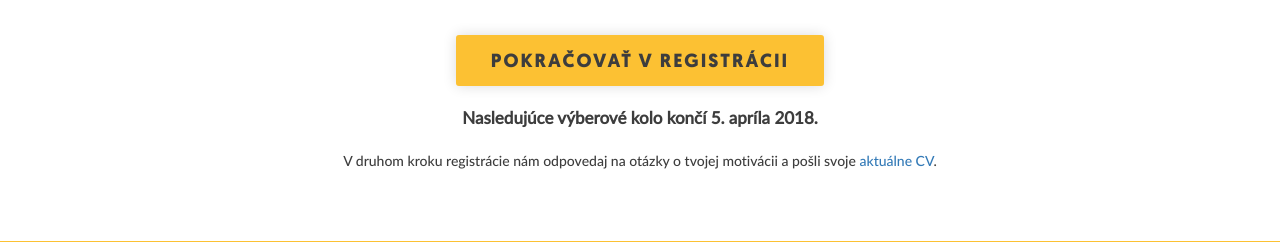
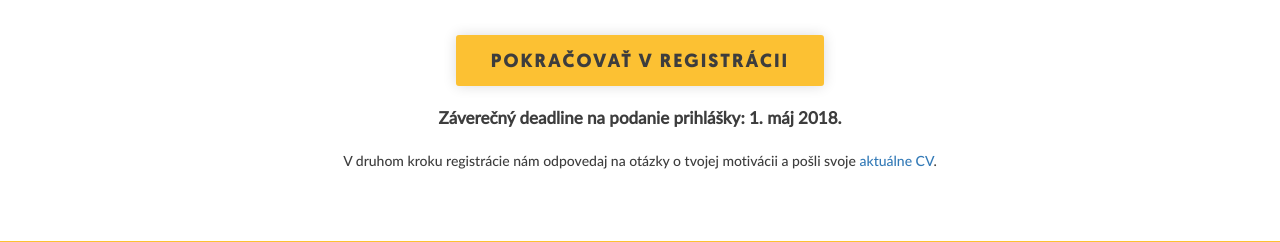
Before and after one commit to Nexteria/nla-web, a Django app: page /register in a window 1280 px wide. Shown: the part 794-1036 px from the top of the page. Run offline with Django 3.2, Linux system fonts and the light colour scheme; some libraries are stand-ins or nearby versions.

Commit message:
push reg deadline date

```diff
--- a/reg/templates/register_zaciatok.html
+++ b/reg/templates/register_zaciatok.html
@@ -85,7 +85,7 @@
                 </div>
 
                 <div class="form-line deadline">
-                    Nasledujúce výberové kolo končí <time datetime="2018-04-05">5. apríla 2018</time>.
+                    Záverečný deadline na podanie prihlášky: <time datetime="2018-05-01">1. máj 2018</time>.
                 </div>
                 <div class="form-line">
                     V druhom kroku registrácie nám odpovedaj na otázky o tvojej motivácii a pošli svoje <a href="http://tiny.cc/nexteria-cv-manual" target="_blank">aktuálne CV</a>.
```
